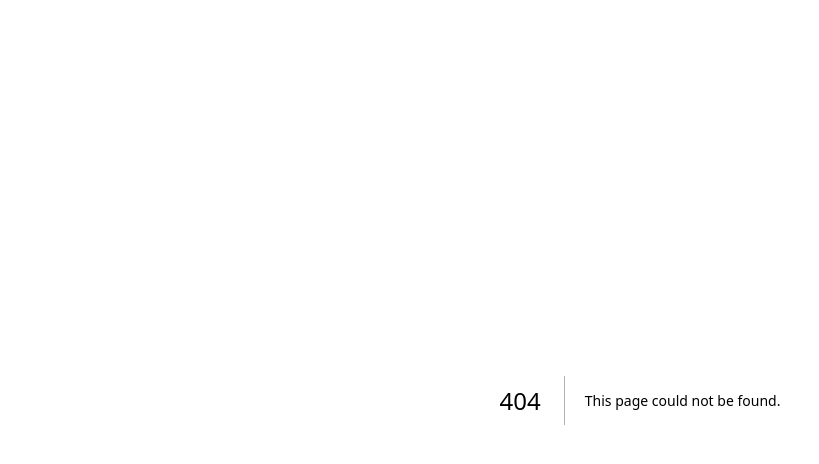
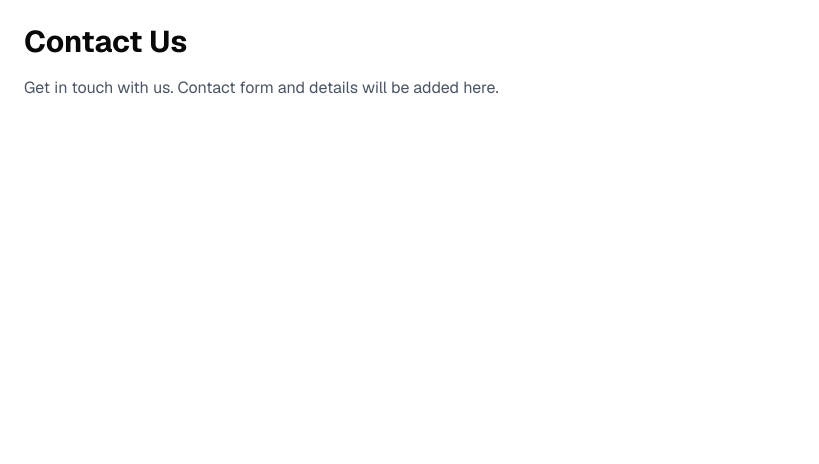
Before and after one commit to naikabhi11/nextjs-ai-chatbot3, a Next.js app: page /contact in a window 1280 px wide. Before the commit this address had no page. Shown: the top 464 px of the page, without its empty margins (0-819 px from the left). Built offline with nearby package versions, Linux system fonts and the light colour scheme.

Commit message:
Add Contact page placeholder
Create placeholder Contact page for electrical panel assembly business with basic structure

```diff
--- /dev/null
+++ b/app/contact/page.tsx
@@ -0,0 +1,8 @@
+export default function ContactPage() {
+  return (
+    <div className="container mx-auto p-6">
+      <h1 className="text-3xl font-bold mb-4">Contact Us</h1>
+      <p className="text-gray-600">Get in touch with us. Contact form and details will be added here.</p>
+    </div>
+  );
+}
```
